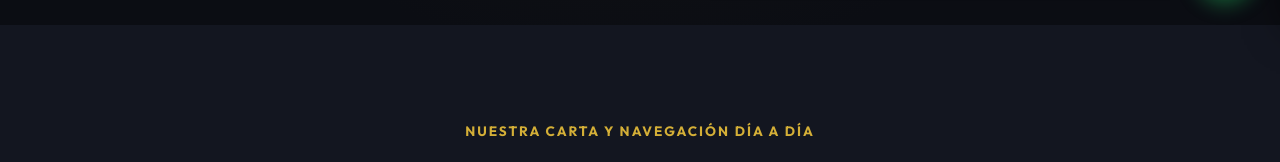
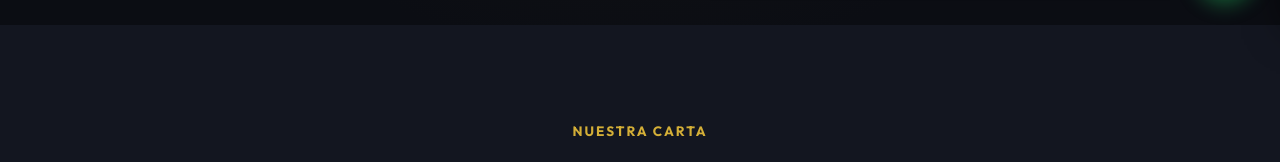
Before and after one commit to felipesagredo/bestsushicoronel, a website: page index.html in a window 1280 px wide. Shown: the part 775-937 px from the top of the page. Drawn offline with Linux system fonts and the light colour scheme.

Commit message:
UPDATE Nuestra Carta

```diff
--- a/index.html
+++ b/index.html
@@ -100,7 +100,7 @@
   <section id="menu" class="menu-section">
     <div class="container">
       <div class="section-header fade-in-up">
-        <span class="section-tag">NUESTRA CARTA Y NAVEGACIÓN DÍA A DÍA</span>
+        <span class="section-tag">NUESTRA CARTA</span>
         <h2 class="section-title">Promociones & Menú Especial</h2>
       </div>
 
@@ -126,7 +126,8 @@
             <h2 id="configurator-title" class="configurator-title">Arma tu Promo</h2>
             <p id="configurator-price" class="configurator-price">$0</p>
           </div>
-          <button type="button" class="btn-close-configurator" id="btn-close-configurator" title="Cerrar personalizador">
+          <button type="button" class="btn-close-configurator" id="btn-close-configurator"
+            title="Cerrar personalizador">
             <i class="fas fa-times"></i> Cancelar
           </button>
         </div>
@@ -234,7 +235,9 @@
           <!-- Reverso -->
           <div class="biz-card biz-card-back">
             <div class="qr-box">
-              <img src="https://api.qrserver.com/v1/create-qr-code/?size=180x180&data=https://bestsushicoronel.up.railway.app&color=d4af37&bgcolor=0e0e0e" alt="QR BestSushi Coronel" class="qr-img" id="qr-modal-img">
+              <img
+                src="https://api.qrserver.com/v1/create-qr-code/?size=180x180&data=https://bestsushicoronel.up.railway.app&color=d4af37&bgcolor=0e0e0e"
+                alt="QR BestSushi Coronel" class="qr-img" id="qr-modal-img">
             </div>
             <p class="qr-text">¡ESCANEA Y PIDE ONLINE!</p>
             <span class="qr-subtext">Delivery / Retiro en Local</span>
@@ -272,8 +275,8 @@
         <span>Total:</span>
         <span class="text-gold" id="cart-total-amount">$0</span>
       </div>
-      <a href="#" target="_blank" rel="noopener noreferrer"
-         class="btn-whatsapp btn-checkout-whatsapp" id="checkout-whatsapp-btn">
+      <a href="#" target="_blank" rel="noopener noreferrer" class="btn-whatsapp btn-checkout-whatsapp"
+        id="checkout-whatsapp-btn">
         <i class="fab fa-whatsapp"></i> Enviar Pedido a WhatsApp
       </a>
     </div>
```
